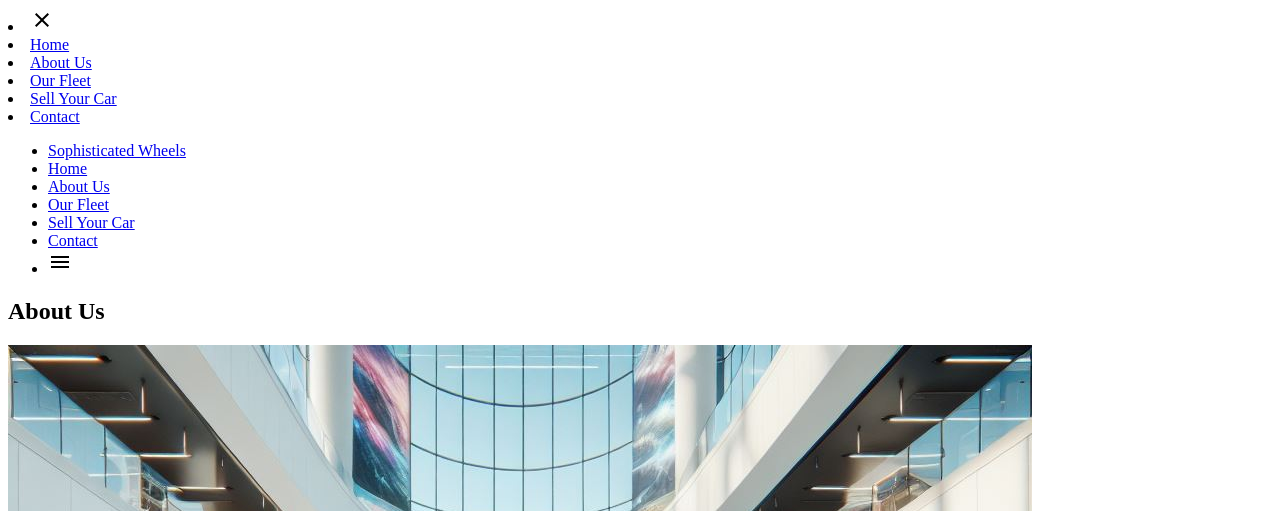
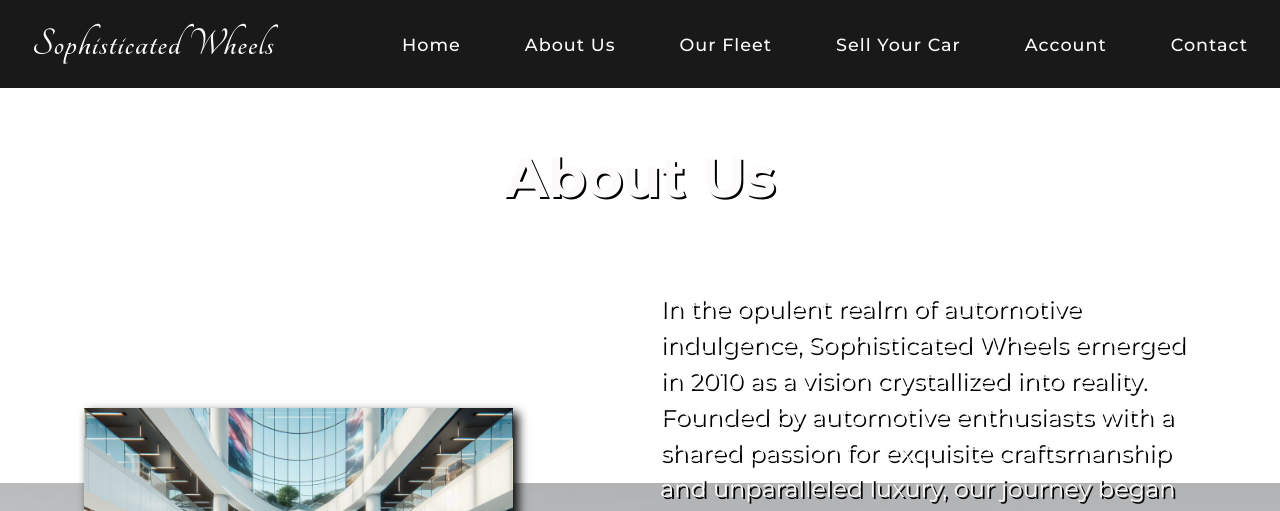
Before and after one commit to Mark-Assessment/r-troaca-sophisticated-wheels-m3-2, a Flask app: page /about in a window 1280 px wide. Shown: the top 511 px of the page. Run offline with Flask 3, Linux system fonts and the light colour scheme; some libraries are stand-ins or nearby versions.

Commit message:
Add account.html

```diff
--- a/app.py
+++ b/app.py
@@ -25,6 +25,11 @@ def our_fleet():
 @app.route("/sell_car")
 def sell_car():
     return render_template("sell_car.html")
+
+
+@app.route("/account")
+def account():
+    return render_template("account.html")
 
 
 @app.route("/contact", methods=["GET", "POST"])
--- a/templates/base.html
+++ b/templates/base.html
@@ -7,7 +7,7 @@
     <meta name="viewport" content="width=device-width, initial-scale=1.0">
     <link rel="icon" href="{{ url_for('static', filename='favicon.ico') }}" type="image/x-icon" />
     <link href="https://unpkg.com/aos@2.3.1/dist/aos.css" rel="stylesheet">
-    <link rel="stylesheet" href="{{ url_for('static', filename='/css/styles.css') }}" type="text/css>
+    <link type="text/css" rel="stylesheet" href="{{ url_for('static', filename='/css/styles.css') }}">
     <title>Sophisticated Wheels</title>
 </head>
 
@@ -17,7 +17,7 @@
         <nav>
             <ul class="togglebar">
                 <li onclick=hideNavbar()>
-                    <a href="#"><svg xmlns="https://www.w3.org/2000/svg" height="24" viewBox="0 -960 960 960" width="24">
+                    <a href="#"><svg xmlns="http://www.w3.org/2000/svg" height="24" viewBox="0 -960 960 960" width="24">
                             <path
                                 d="m256-200-56-56 224-224-224-224 56-56 224 224 224-224 56 56-224 224 224 224-56 56-224-224-224 224Z" />
                         </svg></a>
@@ -33,6 +33,9 @@
                 </li>
                 <li>
                     <a href="{{ url_for('sell_car') }}" aria-label="Sell your car">Sell Your Car</a>
+                </li>
+                <li>
+                    <a href="{{ url_for('account') }}" aria-label="Account">Account</a>
                 </li>
                 <li>
                     <a href="{{ url_for('contact') }}" aria-label="Contact">Contact</a>
@@ -55,10 +58,13 @@
                     <a href="{{ url_for('sell_car') }}" aria-label="Sell your car">Sell Your Car</a>
                 </li>
                 <li class="hideOnSmallDevice">
+                    <a href="{{ url_for('account') }}" aria-label="Account">Account</a>
+                </li>
+                <li class="hideOnSmallDevice">
                     <a href="{{ url_for('contact') }}" aria-label="Contact">Contact</a>
                 </li>
                 <li class="hamburger-button" onclick=collapseNavbar()>
-                    <a href="#" id="svg"><svg xmlns="https://www.w3.org/2000/svg" height="24" viewBox="0 -960 960 960"
+                    <a href="#" id="svg"><svg xmlns="http://www.w3.org/2000/svg" height="24" viewBox="0 -960 960 960"
                             width="24">
                             <path d="M120-240v-80h720v80H120Zm0-200v-80h720v80H120Zm0-200v-80h720v80H120Z" />
                         </svg></a>
```
